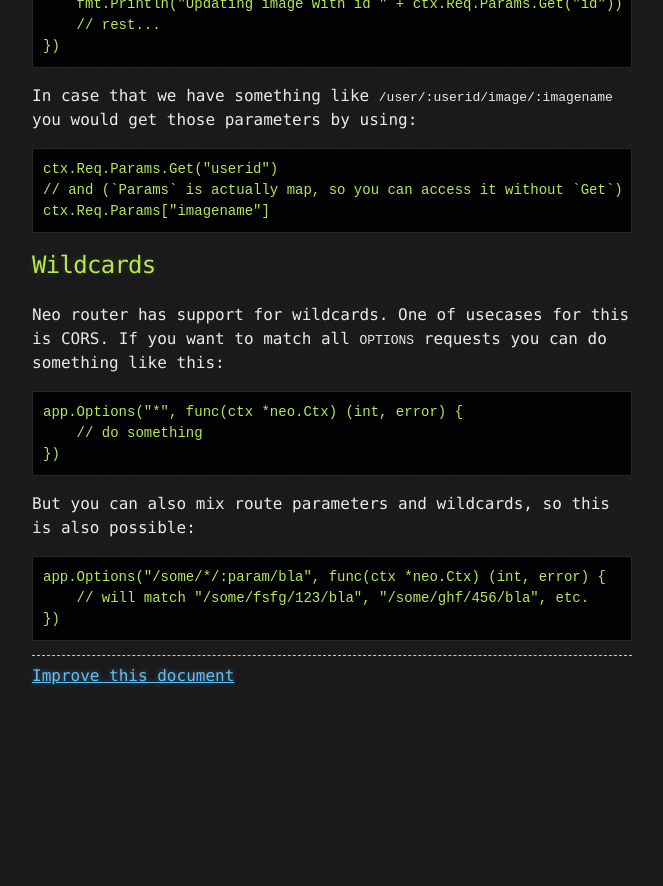
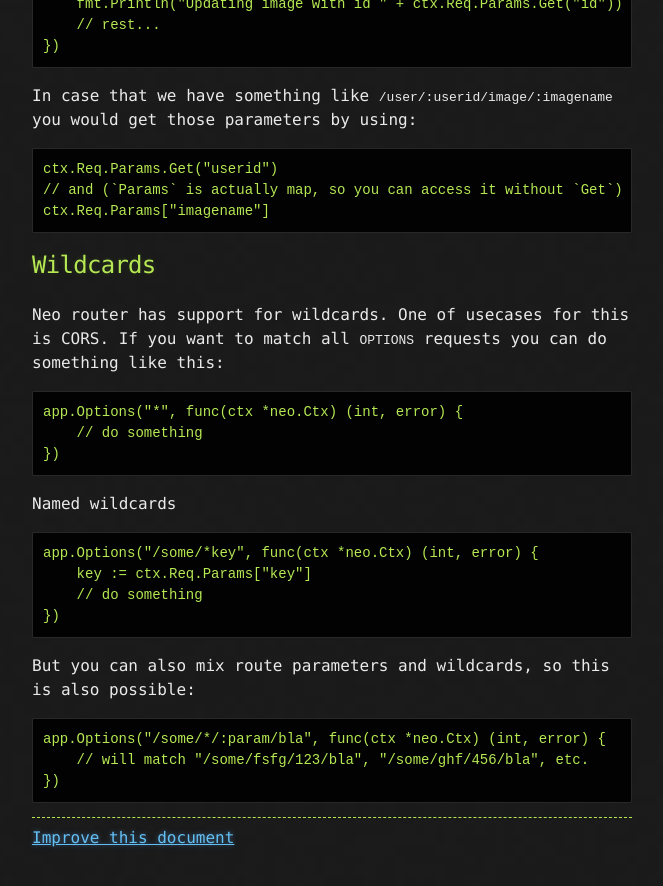
Before and after one commit to ivpusic/neo, a Jekyll site: the page built from _posts/2015-01-23-routing.md, in a window 1280 px wide and 900 px high, scrolled down 1202 px. Shown: the top 886 px of the window, without its empty margins (458-1121 px from the left). Built offline with Jekyll 4.4.1, drawn with Linux system fonts in a browser that asks for light colours; nearby versions of some CDN libraries; Markdown is read by kramdown in place of the engine named in the settings; before the commit the page ends 1940 px from its top, so only the background shows below that.

Commit message:
add named wildcard to routing doc.
add named wildcard to routing doc.

````diff
--- a/_posts/2015-01-23-routing.md
+++ b/_posts/2015-01-23-routing.md
@@ -57,6 +57,16 @@ app.Options("*", func(ctx *neo.Ctx) (int, error) {
 })
 ```
 
+Named wildcards
+
+```Go
+app.Options("/some/*key", func(ctx *neo.Ctx) (int, error) {
+    key := ctx.Req.Params["key"]
+    // do something
+})
+```
+
+
 But you can also mix route parameters and wildcards, so this is also possible:
 
 ```Go
````
